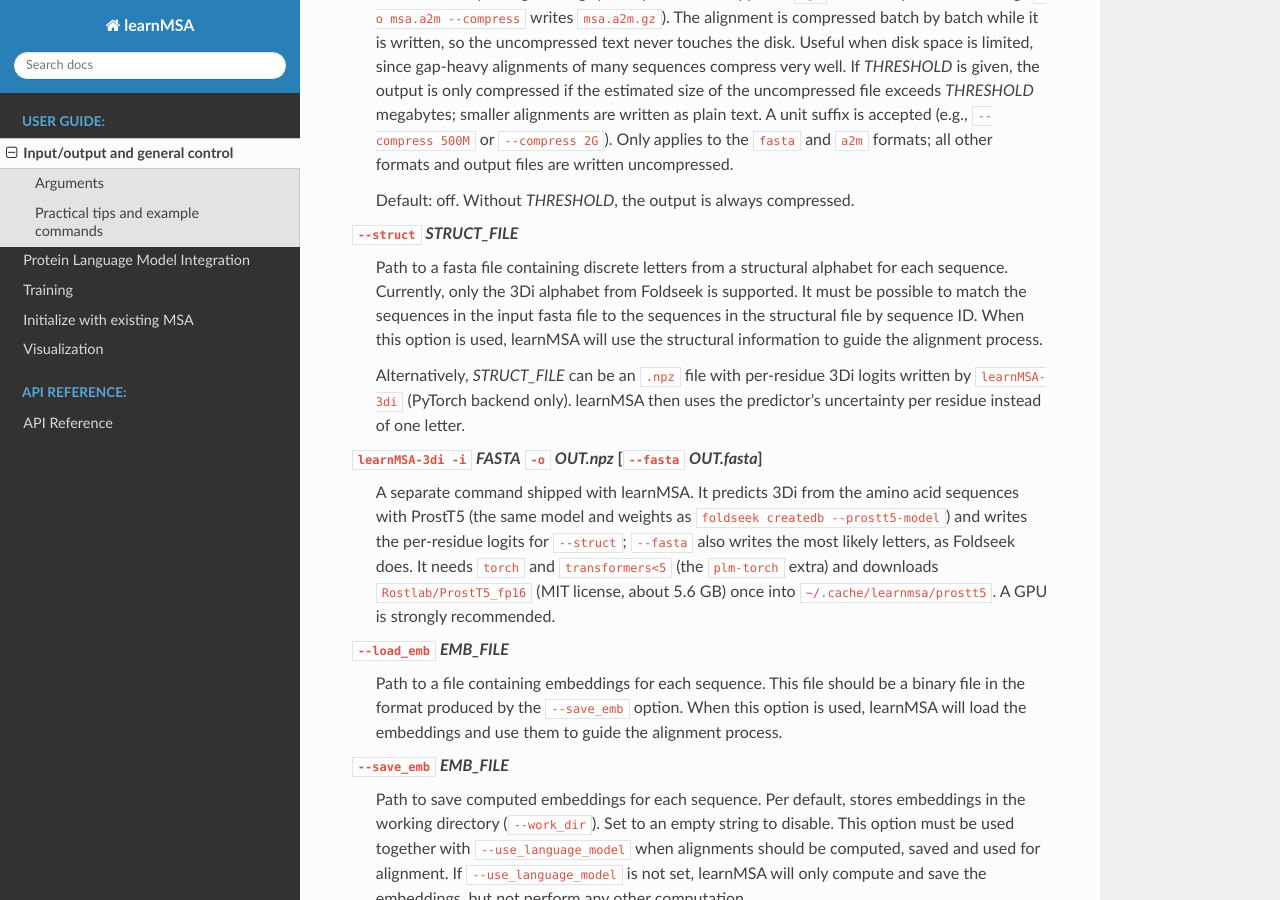
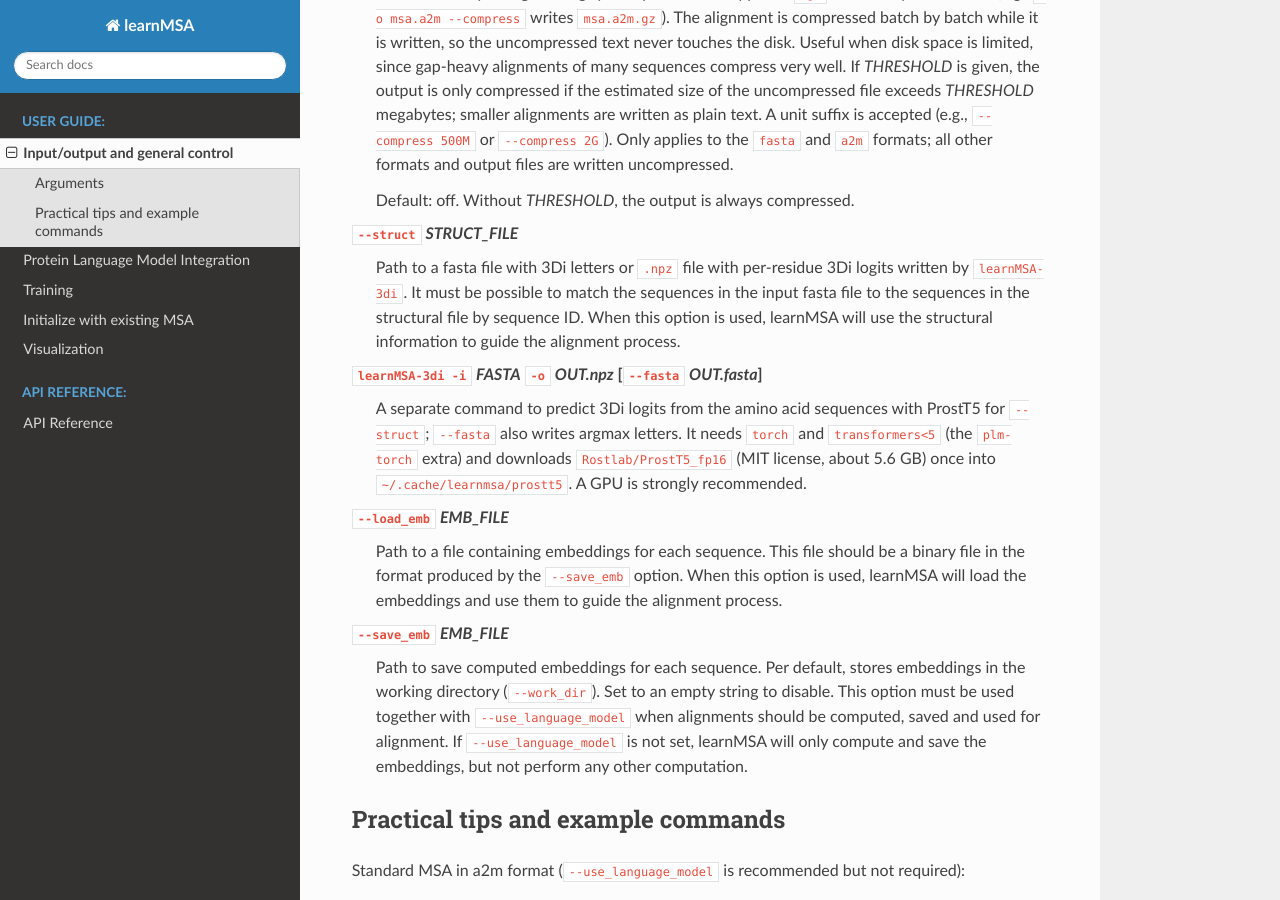
Before and after one commit to Gaius-Augustus/learnMSA, a Sphinx documentation site: the page built from docs/io.rst, in a window 1280 px wide and 900 px high, scrolled down 1630 px. Built offline with Sphinx 7.4.7 and the Read the Docs theme 3.1.0, drawn with Linux system fonts in a browser that asks for light colours.

Commit message:
improved docs

```diff
--- a/docs/io.rst
+++ b/docs/io.rst
@@ -90,23 +90,16 @@
     Default: off. Without *THRESHOLD*, the output is always compressed.
 
 ``--struct`` *STRUCT_FILE*
-    Path to a fasta file containing discrete letters from a structural alphabet
-    for each sequence. Currently, only the 3Di alphabet from Foldseek is
-    supported. It must be possible to match the sequences in the input fasta
-    file to the sequences in the structural file by sequence ID. When this
-    option is used, learnMSA will use the structural information to guide the
-    alignment process.
-
-    Alternatively, *STRUCT_FILE* can be an ``.npz`` file with per-residue 3Di
-    logits written by ``learnMSA-3di`` (PyTorch backend only). learnMSA then
-    uses the predictor's uncertainty per residue instead of one letter.
+    Path to a fasta file with 3Di letters or ``.npz`` file with per-residue 3Di
+    logits written by ``learnMSA-3di``. It must be possible to match the
+    sequences in the input fasta file to the sequences in the structural file
+    by sequence ID. When this option is used, learnMSA will use the structural
+    information to guide the alignment process.
 
 ``learnMSA-3di -i`` *FASTA* ``-o`` *OUT.npz* [``--fasta`` *OUT.fasta*]
-    A separate command shipped with learnMSA. It predicts 3Di from the amino
-    acid sequences with ProstT5 (the same model and weights as
-    ``foldseek createdb --prostt5-model``) and writes the per-residue logits
-    for ``--struct``; ``--fasta`` also writes the most likely letters, as
-    Foldseek does. It needs ``torch`` and ``transformers<5`` (the
+    A separate command to predict 3Di logits from the amino acid sequences with
+    ProstT5 for ``--struct``; ``--fasta`` also writes argmax letters.
+    It needs ``torch`` and ``transformers<5`` (the
     ``plm-torch`` extra) and downloads ``Rostlab/ProstT5_fp16`` (MIT license,
     about 5.6 GB) once into ``~/.cache/learnmsa/prostt5``. A GPU is strongly
     recommended.
```
